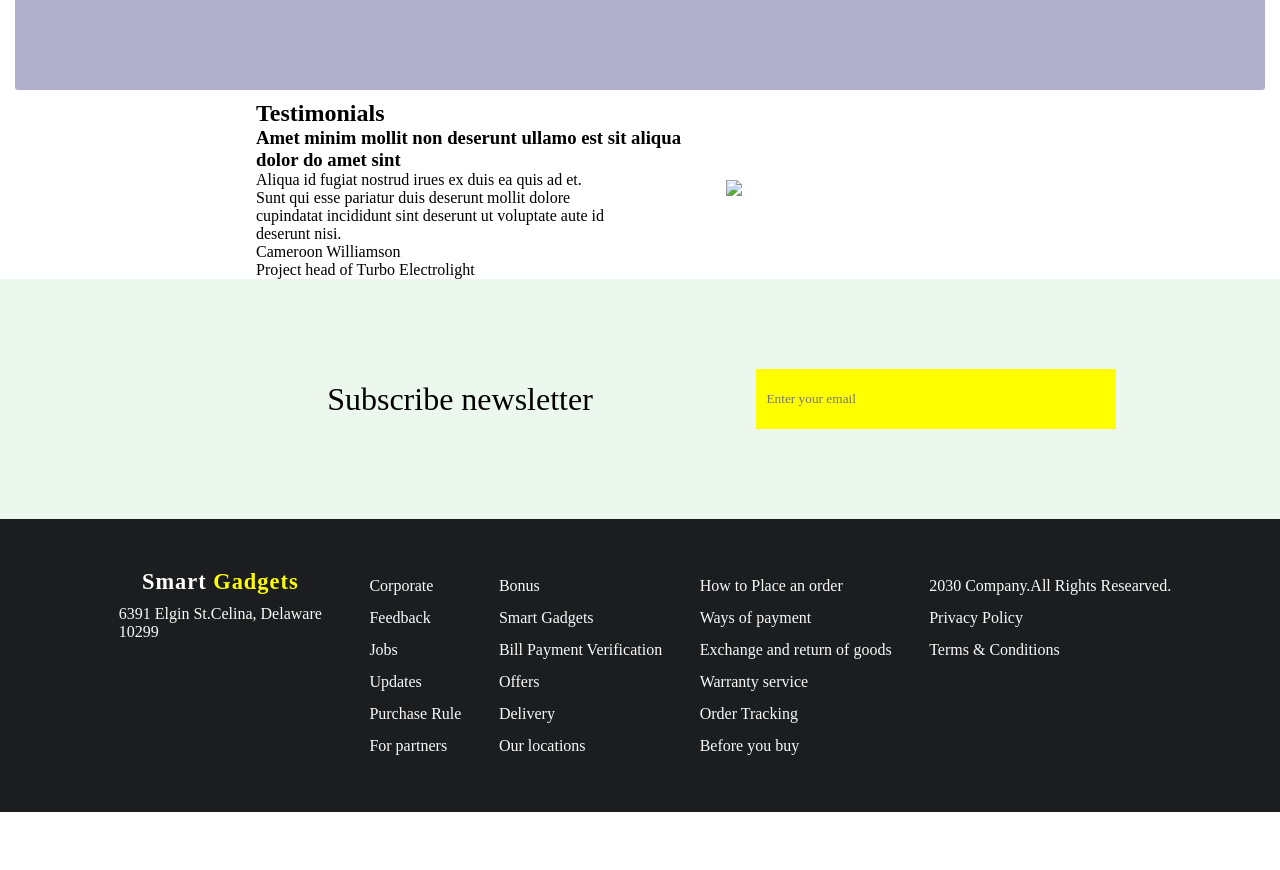
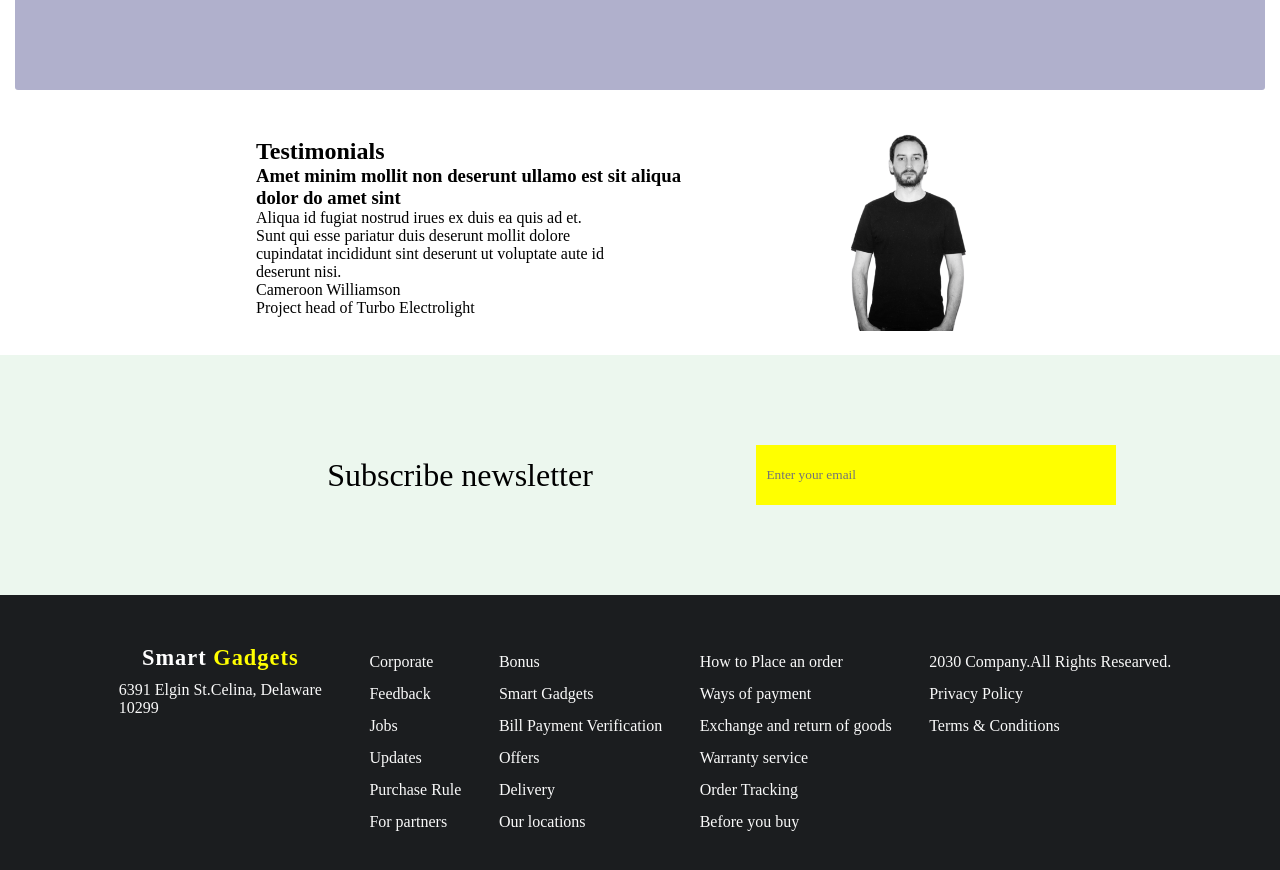
Before and after one commit to wancynthianjee/JS-API, a plain HTML site: page index.html in a window 1280 px wide. Shown: the part 2040-2910 px from the top of the page. Before the commit the page ends 2852 px from the top, so only its background shows below. Drawn offline with nearby package versions, Linux system fonts and the light colour scheme; no server answers.

Commit message:
added the image

```diff
--- a/index.html
+++ b/index.html
@@ -121,7 +121,7 @@
       </div>
     </div>
       <div class="testimonials-right-col">
-        <img src="images/testimonial.jpg">
+        <img src="images/g11-removebg-preview.png">
       </div>
     </div>
   </section>
```
